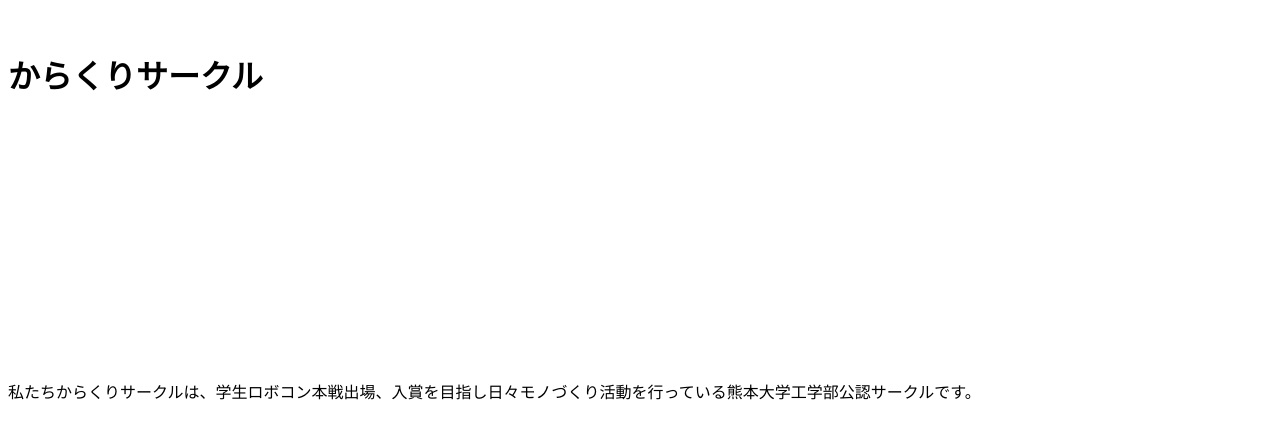
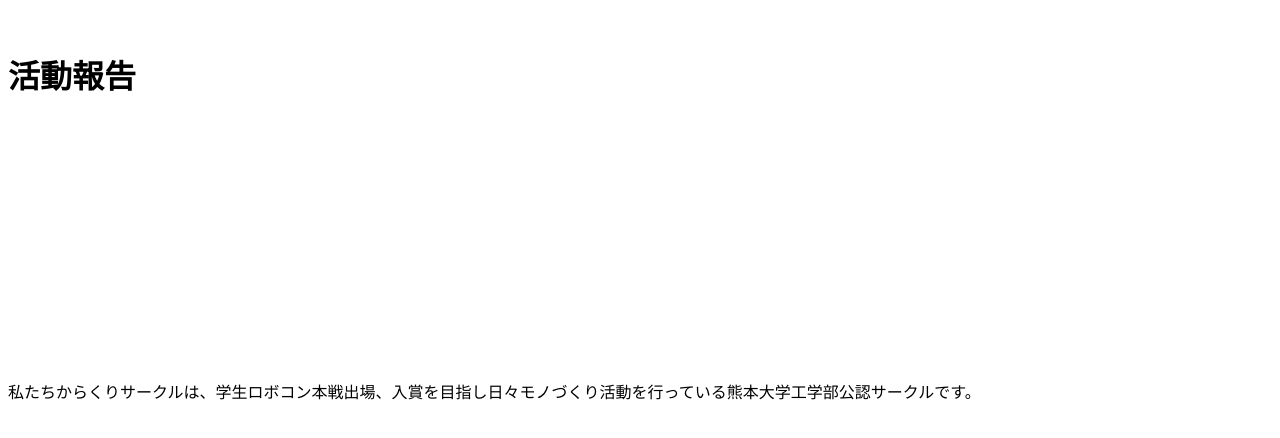
Before and after one commit to karakuri-robo/karakuri-robo.github.io, a plain HTML site: page index.html in a window 1280 px wide. Shown: the part 100-538 px from the top of the page. Drawn offline with Linux system fonts and the light colour scheme.

Commit message:
Update index.html

```diff
--- a/index.html
+++ b/index.html
@@ -20,7 +20,7 @@
       </ul>
     </nav>
   </header>
-<h1>からくりサークル</h1>
+<h1>活動報告</h1>
 <p>私たちからくりサークルは、学生ロボコン本戦出場、入賞を目指し日々モノづくり活動を行っている熊本大学工学部公認サークルです。</p>
 
  <p>ヘッダーが固定で表示されています。</p>
```
